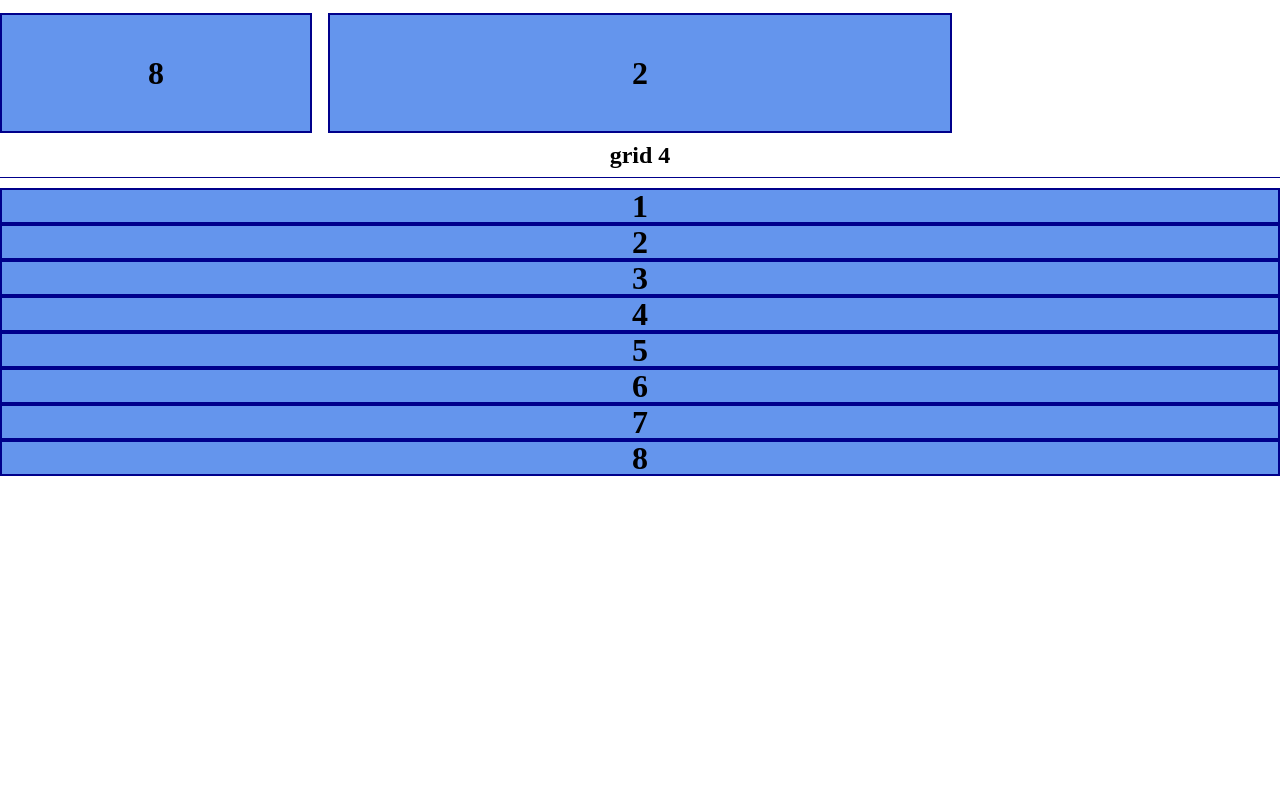
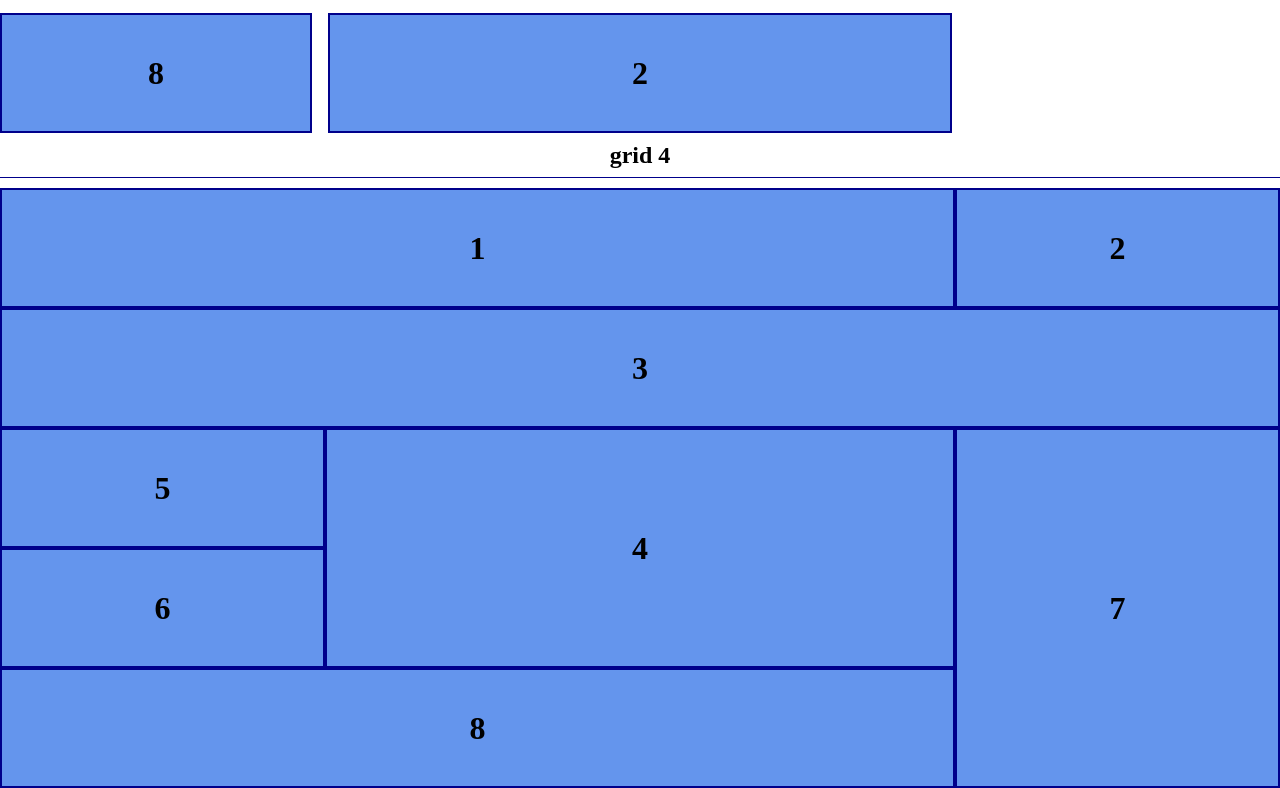
Before and after one commit to GraysonHowe/graysonhoweweek11, a plain HTML site: page index.html in a window 1280 px wide. Shown: the part 1392-2180 px from the top of the page. Before the commit the page ends 1868 px from the top, so only its background shows below. Drawn offline with Linux system fonts and the light colour scheme.

Commit message:
adds the finished site

```diff
--- a/css/main.css
+++ b/css/main.css
@@ -159,3 +159,59 @@ section.three div:nth-child(5){
     grid-row-start: 1
     grid-row-end: span 2 */
 }
+
+
+/*********************************************************
+                      GRID MAPPING
+*********************************************************/
+
+
+section.four article{
+    display:grid;
+
+    /* this draws a map of diffrent areas you can use on your grid */
+    grid-template-areas:
+    "nav cart"
+    "header header"
+    "main main"
+    "photo1 photo2"
+    "aside aside"
+    "footer footer";
+
+    grid-auto-rows: 120px;
+}
+
+/* then you have to tell each element which area it should use */
+section.four div:nth-child(1){grid-area: nav;}
+section.four div:nth-child(2){grid-area: cart;}
+section.four div:nth-child(3){grid-area: header;}
+section.four div:nth-child(4){grid-area: main;}
+section.four div:nth-child(5){grid-area: photo1;}
+section.four div:nth-child(6){grid-area: photo2;}
+section.four div:nth-child(7){grid-area: aside;}
+section.four div:nth-child(8){grid-area: footer;}
+
+
+@media screen and (min-width:720px){
+    /* when we want to change the site for a bigger screen, all we do is change the map */
+
+    section.four article{
+        grid-template-areas:
+        "nav nav cart"
+        "header header header"
+        "main main aside"
+        "photo1 photo2 aside"
+        "footer footer footer";
+    }
+}
+
+@media screen and (min-width:900px){
+    section.four article{
+        grid-template-areas:
+        "nav nav nav cart"
+        "header header header header"
+        "photo1 main main aside"
+        "photo2 main main aside"
+        "footer footer footer aside";
+    }
+}
```
